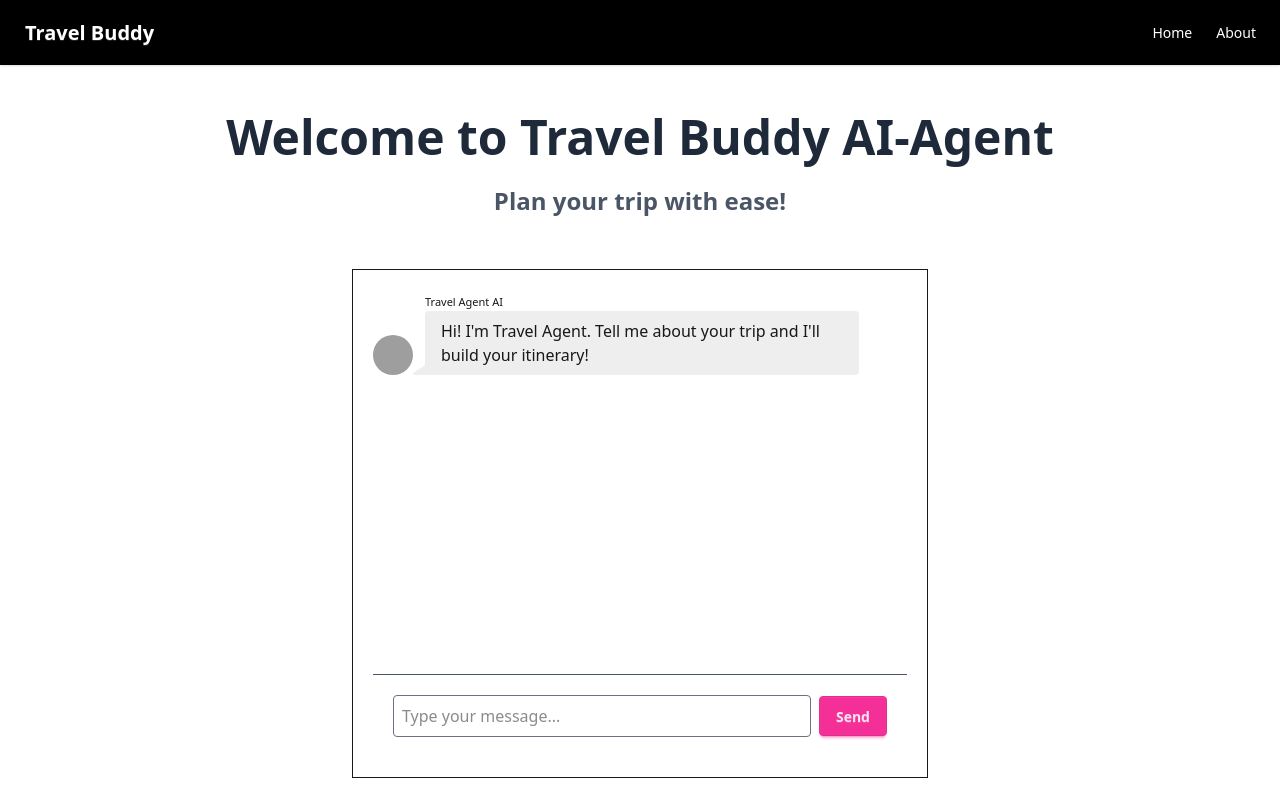
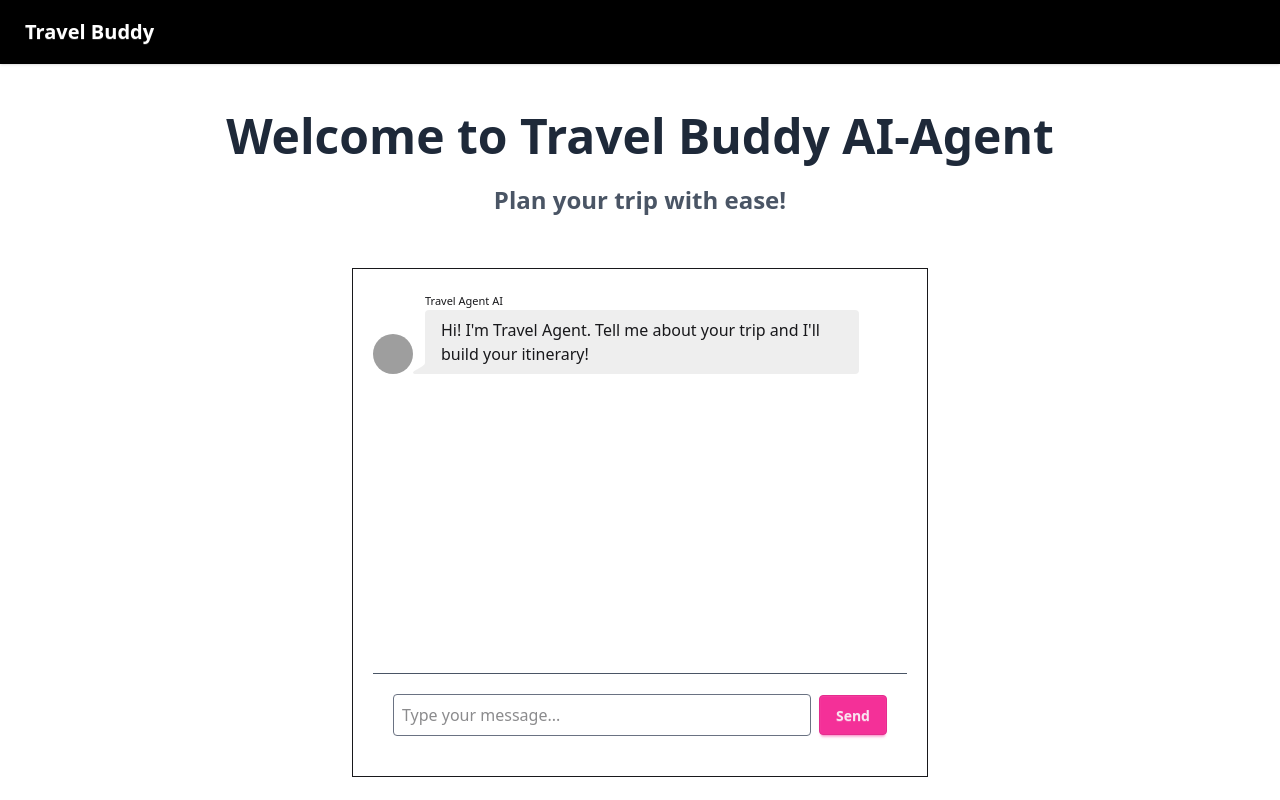
Before and after one commit to hiren1407/TravelBuddy-Frontend, a React (Vite) app: page / in a window 1280 px wide. Shown: the top 800 px of the page. Built offline with nearby package versions, Linux system fonts and the light colour scheme; grey boxes are pictures that could not be loaded.

Commit message:
bug fixes

```diff
--- a/src/components/Header.jsx
+++ b/src/components/Header.jsx
@@ -3,16 +3,9 @@ import React from 'react'
 const Header = () => {
   return (
     <div className="navbar bg-black shadow-sm">
-        <div className="flex-1">
-            <a className="btn btn-ghost text-xl text-white">Travel Buddy</a>
-        </div>
-        <div className="flex-none">
-            <ul className="menu menu-horizontal px-1">
-            <li className='text-white'><a>Home</a></li>
-            <li className='text-white'><a>About</a></li>
-
-            </ul>
-        </div>
+      <div className="flex-1">
+        <a className="btn btn-ghost text-xl text-white">Travel Buddy</a>
+      </div>
     </div>
   )
 }
```
